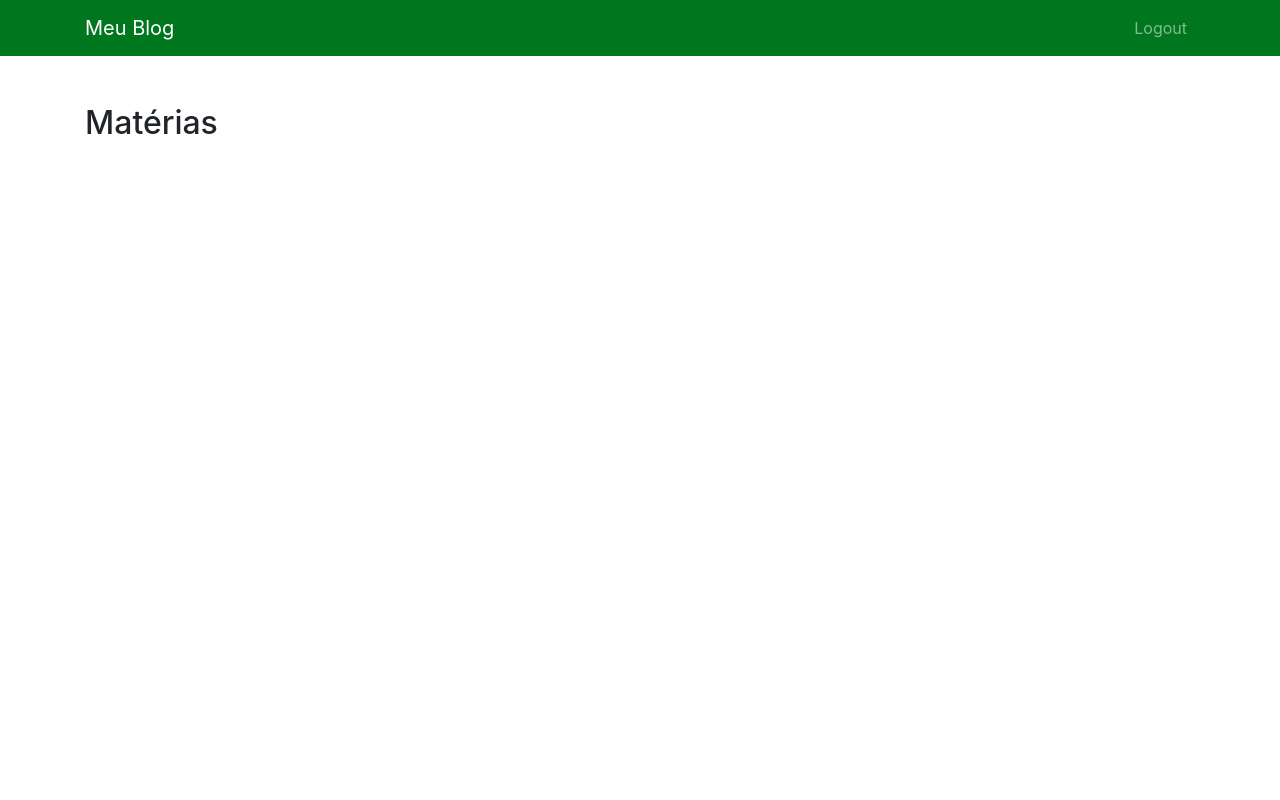
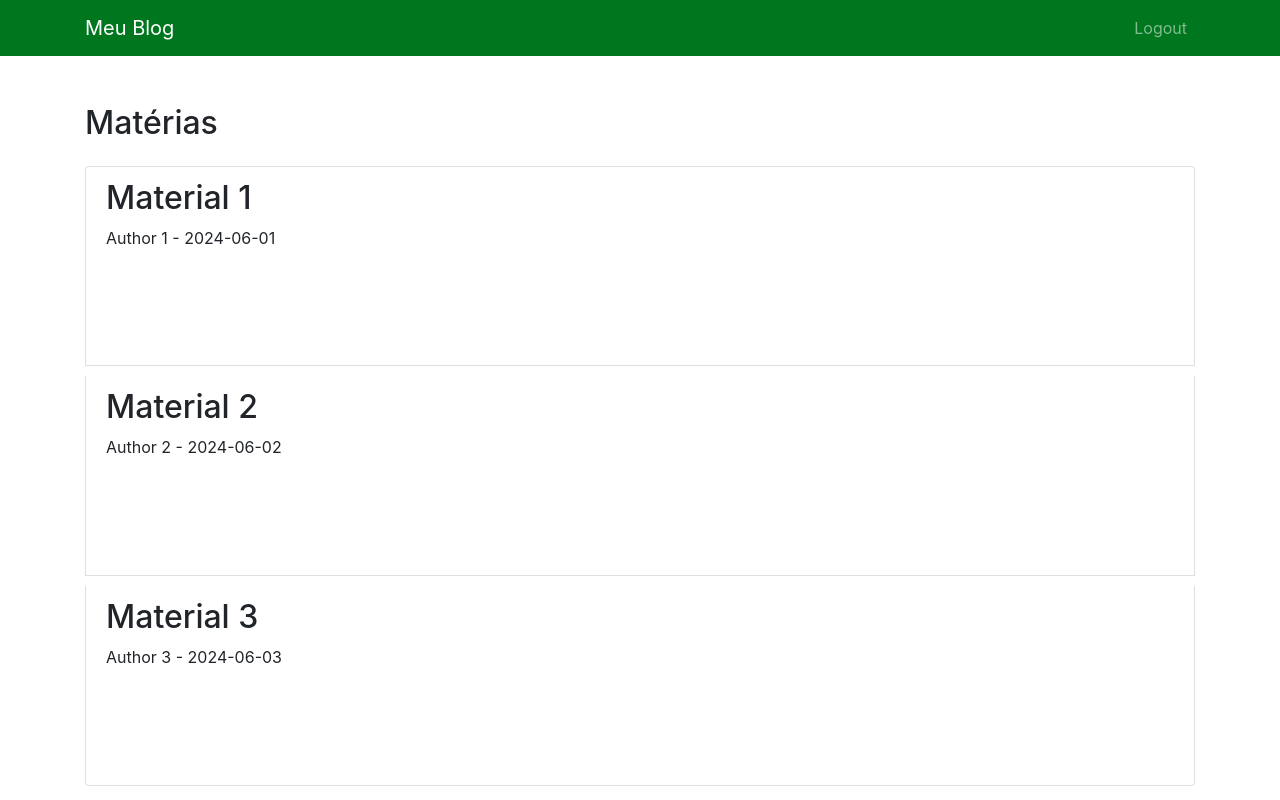
Before and after one commit to joaoagr1/green-journal-blog-aep, a website: page view/pages/main.html in a window 1280 px wide. Drawn offline with nearby package versions, Linux system fonts and the light colour scheme; sample sign-in values are in the browser's storage.

Commit message:
avançando front 2

```diff
--- a/view/scripts/script.js
+++ b/view/scripts/script.js
@@ -1,7 +1,7 @@
 function login() {
 
     var email = document.getElementById('email').value;
-    var senha = document.getElementById('passwordnp').value;
+    var senha = document.getElementById('password').value;
 
     fetch('http://localhost:3000/login', {
         method: 'POST',
@@ -12,7 +12,7 @@ function login() {
     })
     .then(response => {
         if (response.status === 200) {
-            window.location.href = '/outra-pagina';
+            window.location.href = './main.html';
             console.log('Login bem-sucedido!');
         } else if (response.status === 404) {
             alert('Credenciais incorretas');
@@ -27,3 +27,39 @@ function login() {
         alert('Erro na solicitação. Por favor, tente novamente mais tarde.');
     });
 }
+
+
+
+document.addEventListener('DOMContentLoaded', function () {
+    const loginForm = document.getElementById('loginForm');
+    const logoutBtn = document.getElementById('logoutBtn');
+    const materialList = document.getElementById('materialList');
+
+    // Mock Data - Replace with actual data fetched from backend
+    const mockMaterials = [
+        { title: 'Material 1', content: 'Content 1', author: 'Author 1', date: '2024-06-01', subtitle: 'Subtitle 1', id: 1},
+        { title: 'Material 2', content: 'Content 2', author: 'Author 2', date: '2024-06-02', subtitle: 'Subtitle 2', id: 2},
+        { title: 'Material 3', content: 'Content 3', author: 'Author 3', date: '2024-06-03', subtitle: 'Subtitle 3', id: 3}
+    ];
+
+    if (materialList) {
+        // Populate Material List on Dashboard
+        const isLoggedIn = localStorage.getItem('isLoggedIn');
+        if (!isLoggedIn) {
+            window.location.href = 'index.html';
+        } else {
+            mockMaterials.forEach(material => {
+                const li = document.createElement('li');
+
+                li.className = 'list-group-item';
+                li.innerHTML = `<h2>${material.title}</h2><p>${material.author} - ${material.date}</p>`;
+
+                li.addEventListener('click', () => {
+                    console.log(material.id);
+                });
+
+                materialList.appendChild(li);
+            });
+        }
+    }
+});
--- a/view/styles/main.css
+++ b/view/styles/main.css
@@ -4,5 +4,10 @@
 
 .list-group-item{
   margin-bottom: 10px;
-  height: 100px;
+  height: 200px;
+  cursor: pointer;
 }
+
+.list-group-item:hover{
+  background-color: #f5f5f5;
+}
```
